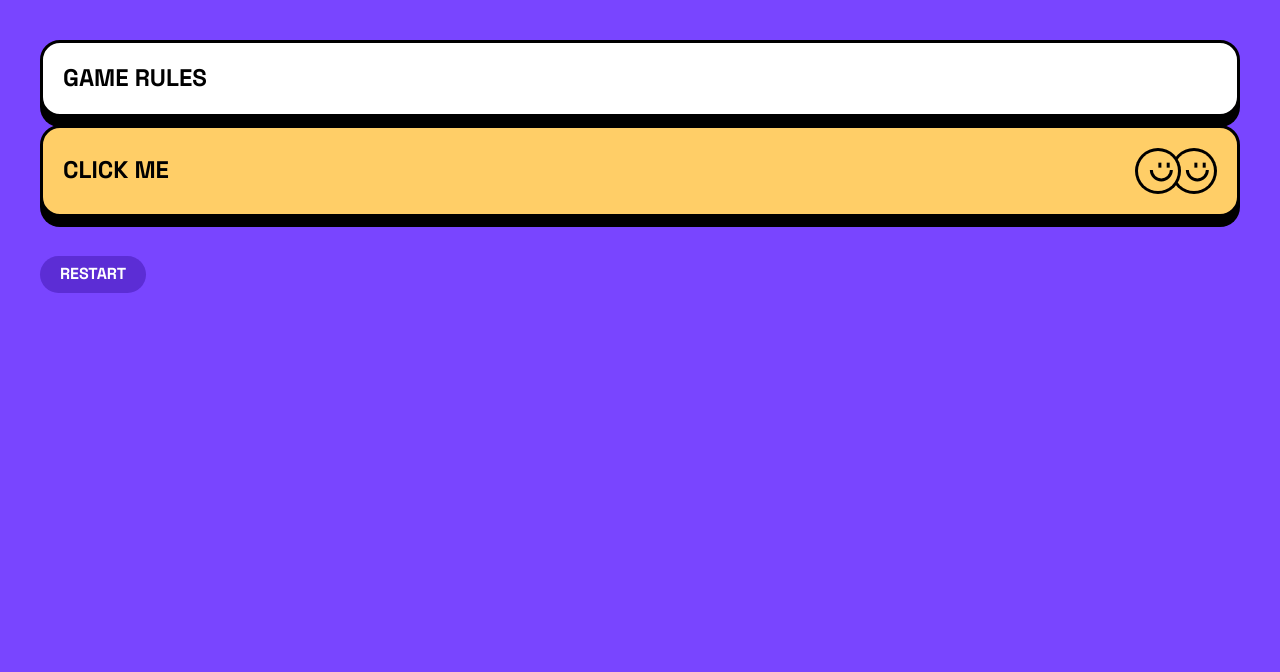
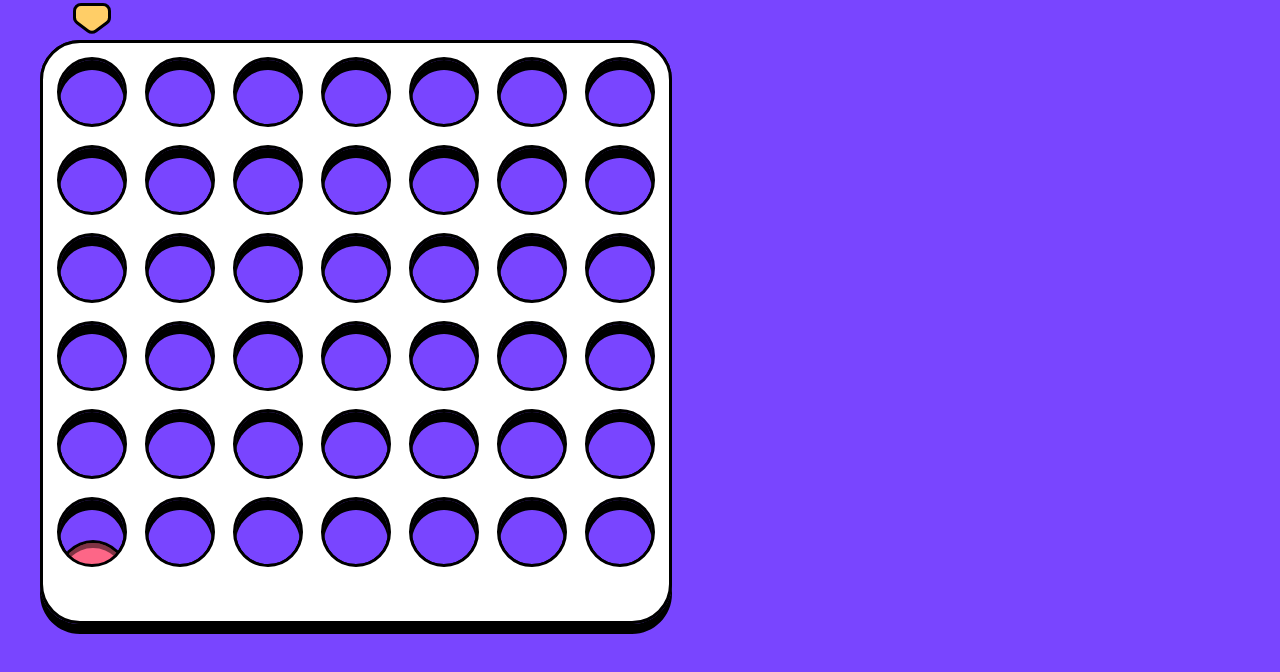
Before and after one commit to mehdi-zibout/FEM-Connect-Four-game, a React (Vite) app: page / in a window 1280 px wide. Shown: the top 672 px of the page. Built offline with nearby package versions, Linux system fonts and the light colour scheme.

Commit message:
experimenting

```diff
--- a/src/App.tsx
+++ b/src/App.tsx
@@ -1,37 +1,99 @@
 /// <reference types="vite-plugin-svgr/client" />
 import { useState } from "react";
-import { ReactComponent as Icon } from "./assets/player-vs-player.svg";
-import Button from "./components/Button";
-import Card from "./components/Card";
 import MiniButton from "./components/MiniButton";
-import Modal from "./components/Modal";
+import { ReactComponent as BackgroundWhite } from "./assets/board-layer-white-large.svg";
+import { ReactComponent as BackgroundBlack } from "./assets/board-layer-black-large.svg";
+import { ReactComponent as CounterRed } from "./assets/counter-red-large.svg";
+import { ReactComponent as CounterYellow } from "./assets/counter-yellow-large.svg";
+import { ReactComponent as MarkerYellow } from "./assets/marker-yellow.svg";
+import { ReactComponent as MarkerRed } from "./assets/marker-red.svg";
+
+const newGame: number[][] = new Array(6).fill(new Array(7).fill(0));
 function App() {
-  const [showModal, setShowModal] = useState(false);
+  const [game, setGame] = useState(newGame);
+  const [isPlayer1Turn, setIsPlayer1Turn] = useState(false);
+  const [hoveringOver, setHoveringOver] = useState(0);
   return (
     <>
       <div className="text-hl bg-purple p-10 h-screen">
-        <Button onClick={() => setShowModal(true)} bgColor="white" alignStart>
-          Game Rules
-        </Button>
-        <div className="my-2"></div>
-        <Button bgColor="yellow" Icon={Icon}>
-          Click me
-        </Button>
-        <div className="my-2"></div>
-        <MiniButton>restart</MiniButton>
+        <div className="relative ">
+          <BackgroundBlack className="absolute  top-0 " />
+          <div className="absolute w-full h-full overflow-hidden">
+            <CounterRed
+              className={`absolute transition duration-[1s]
+              } `}
+              style={{
+                transform: `translate(${18 + 88 * hoveringOver}px,${
+                  isPlayer1Turn ? "-50px" : "500px"
+                })`,
+              }}
+            />
+          </div>
+          {hoveringOver >= 0 &&
+            (isPlayer1Turn ? (
+              <MarkerRed
+                className=" transition duration-700"
+                style={{
+                  transform: `translate(${33 + 88 * hoveringOver}px,-42px)`,
+                }}
+              />
+            ) : (
+              <MarkerYellow
+                className=" transition duration-1000"
+                style={{
+                  transform: `translate(${33 + 88 * hoveringOver}px,-42px)`,
+                }}
+              />
+            ))}
+          <div className="w-full relative h-full grid grid-cols-7 grid-rows-6 gap-x-1 gap-y-[14px] px-4 -mt-5  ">
+            {game.map((row, i) =>
+              row.map((cell, j) =>
+                cell === 2 ? (
+                  <CounterRed key={`${i}${j}`} />
+                ) : cell === 3 ? (
+                  <CounterYellow key={`${i}${j}`} />
+                ) : (
+                  <div
+                    onMouseEnter={() => setHoveringOver(j)}
+                    className="z-50 relative cursor-pointer w-[70px] h-[75px] rounded-full"
+                    key={`${i}${j}`}
+                    onClick={() => handleOnClick(j)}
+                  ></div>
+                )
+              )
+            )}
+          </div>
+          <BackgroundWhite className="absolute top-0 " />
+        </div>
       </div>
-      {showModal && (
-        <Modal setShowModal={setShowModal}>
-          <Card
-            className="w-1/2 h-1/2 bg-white text-black"
-            onClick={(e) => e.stopPropagation()}
-          >
-            Hello World!
-          </Card>
-        </Modal>
-      )}
     </>
   );
+
+  function handleOnClick(i: number) {
+    const newGameState = [];
+    let madeMove = false;
+    for (let index = game.length - 1; index >= 0; index--) {
+      const newRow = [...game[index]];
+      if (game[index][i] == 0 && !madeMove) {
+        madeMove = true;
+        newRow[i] = isPlayer1Turn ? 2 : 3;
+      }
+      newGameState.push(newRow);
+    }
+    setGame(newGameState.reverse());
+    setIsPlayer1Turn(!isPlayer1Turn);
+    // setGame(
+    //   game.map((row) => {
+    //     if (!foundIt && row[i] == 0) {
+    //       const updatedRow = [...row];
+    //       updatedRow[i] = isPlayer1Turn ? 2 : 3;
+    //       foundIt = true;
+    //       return updatedRow;
+    //     }
+    //     return row;
+    //   })
+    // );
+  }
 }
 
 export default App;
```
